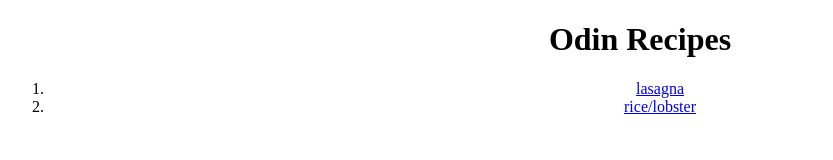
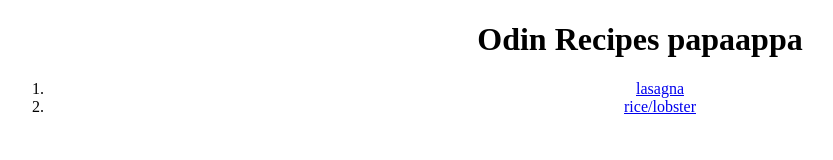
Before and after one commit to toho27/odin-recipes, a plain HTML site: page index.html in a window 1280 px wide. Shown: the whole page, without its empty margins (0-833 px from the left). Drawn offline with Linux system fonts and the light colour scheme.

Commit message:
actualizando index

```diff
--- a/index.html
+++ b/index.html
@@ -11,7 +11,7 @@
     </style>
 </head>
 <body>
-    <h1>Odin Recipes</h1>
+    <h1>Odin Recipes papaappa</h1>
     <ol>
         <li><a href="./recipes/lasagna.html" target="_blank" rel="noopener noreferrer">lasagna</a></li>
         <li><a href="./recipes/rice.html" target="_blank" rel="noopener noreferrer">rice/lobster</a></li>
```
